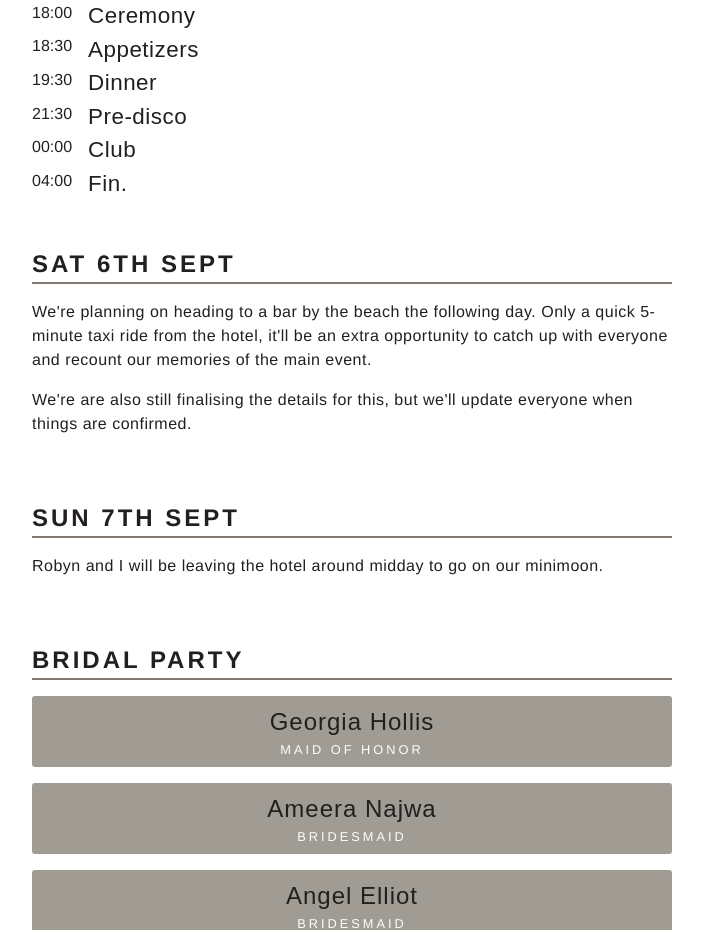
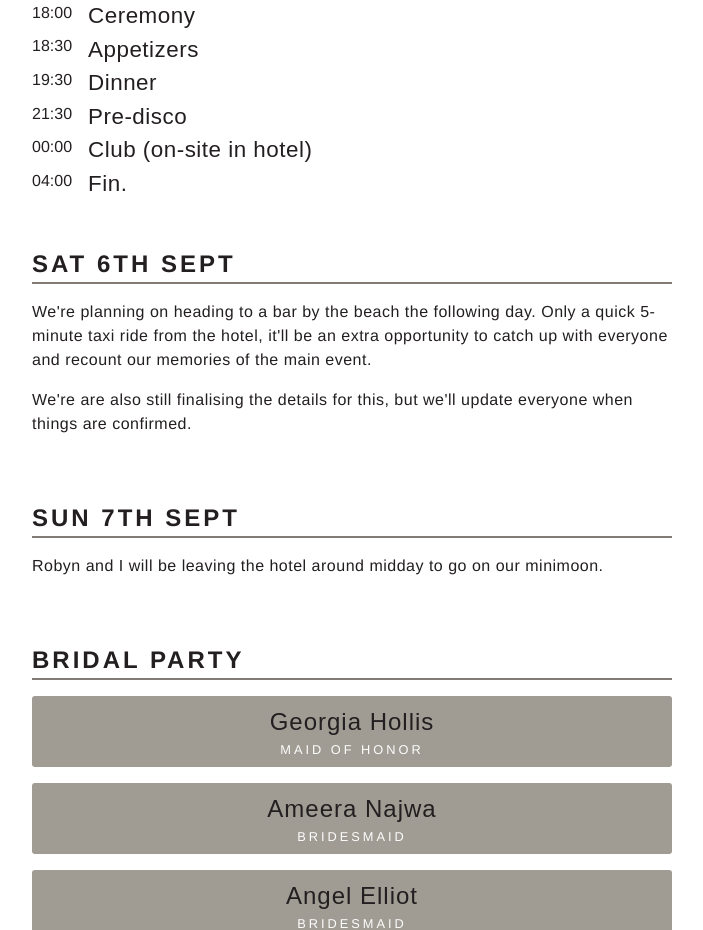
Before and after one commit to 11ac11/wedding-app, a Next.js app: page /itinerary in a window 1280 px wide. Shown: the part 800-1730 px from the top of the page, without its empty margins (288-991 px from the left). Built offline with nearby package versions, Linux system fonts and the light colour scheme; a web font is replaced by a local one.

Commit message:
clarified club location in itinerary

```diff
--- a/app/itinerary/page.jsx
+++ b/app/itinerary/page.jsx
@@ -36,7 +36,7 @@ export default async function Itinerary() {
         <TimeAndEvent time={'18:30'} event={'Appetizers'} />
         <TimeAndEvent time={'19:30'} event={'Dinner'} />
         <TimeAndEvent time={'21:30'} event={'Pre-disco'} />
-        <TimeAndEvent time={'00:00'} event={'Club'} />
+        <TimeAndEvent time={'00:00'} event={'Club (on-site in hotel)'} />
         <TimeAndEvent time={'04:00'} event={'Fin.'} />
       </div>
       <div className="info-section">
```
